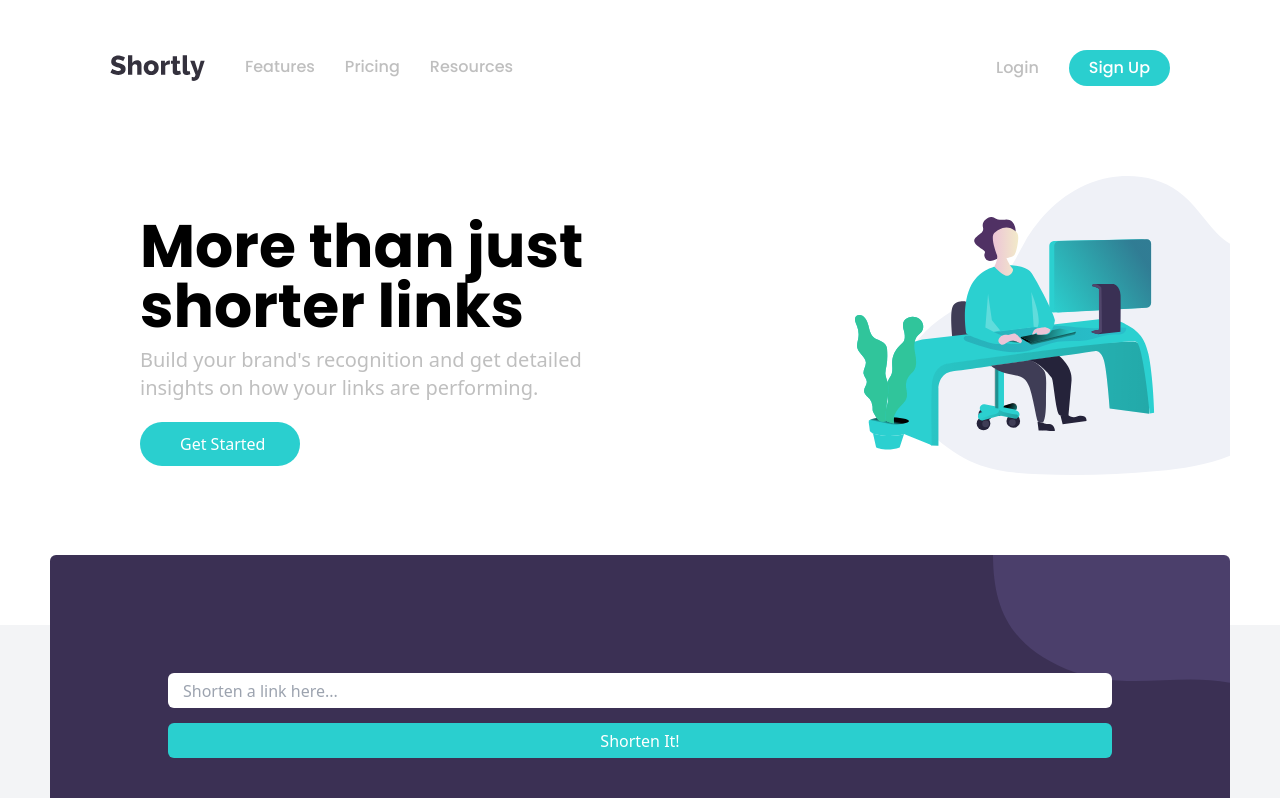
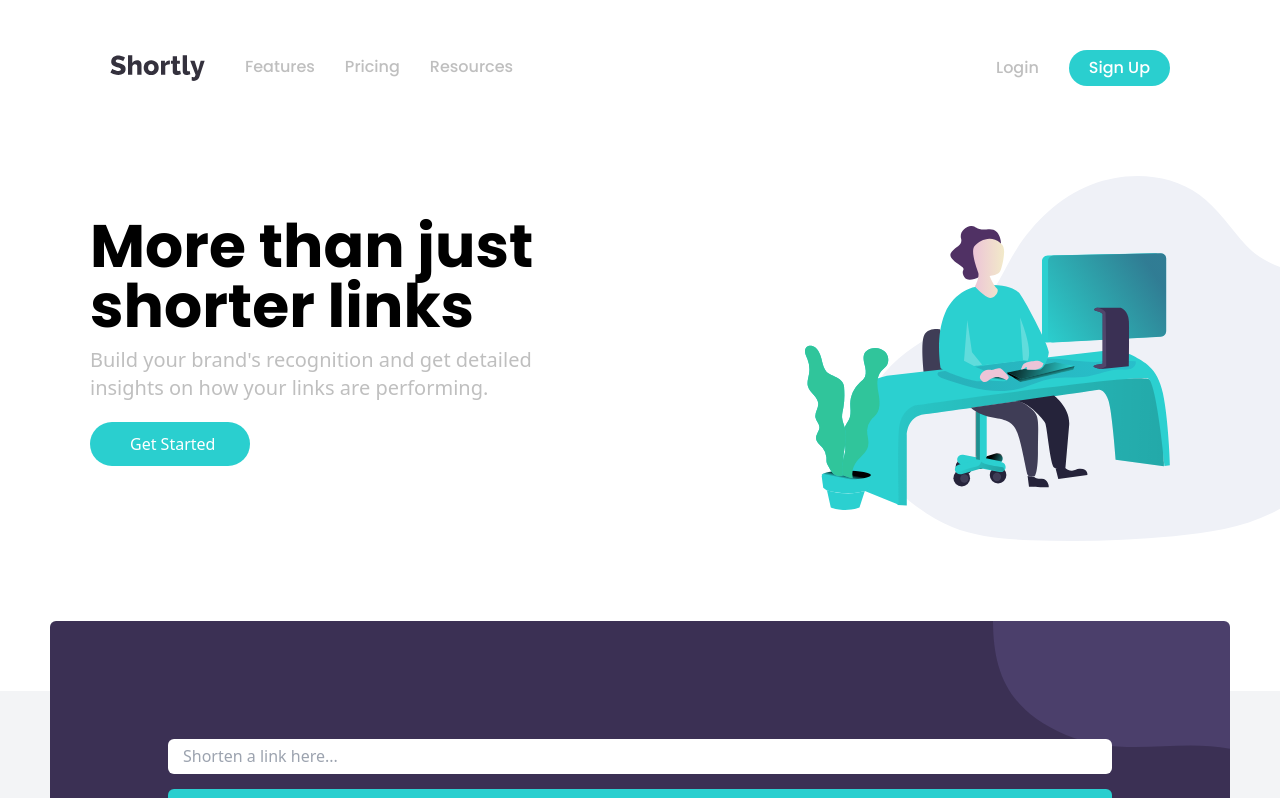
Before and after one commit to cjislegit/shortly, a React (Vite) app: page / in a window 1280 px wide. Shown: the top 798 px of the page. Built offline with nearby package versions, Linux system fonts and the light colour scheme.

Commit message:
Removed padding from hero section

```diff
--- a/src/components/Hero.jsx
+++ b/src/components/Hero.jsx
@@ -2,7 +2,7 @@ import working from '../assets/images/illustration-working.svg';
 
 const Hero = () => {
   return (
-    <section className='pt-[10px] lg:flex lg:flex-row-reverse lg:pt-[90px] lg:justify-end px-[50px]'>
+    <section className='pt-[10px] lg:flex lg:flex-row-reverse lg:pt-[90px] lg:justify-end'>
       <div className='overflow-hidden lg:w-[50%] lg:flex lg:justify-end lg:flex-auto '>
         <img
           src={working}
```
